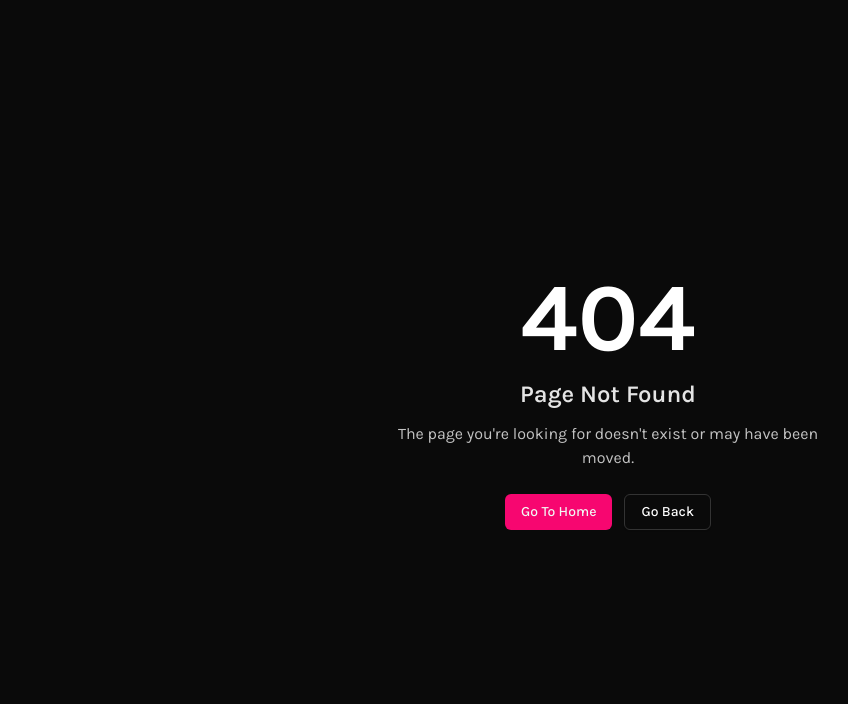
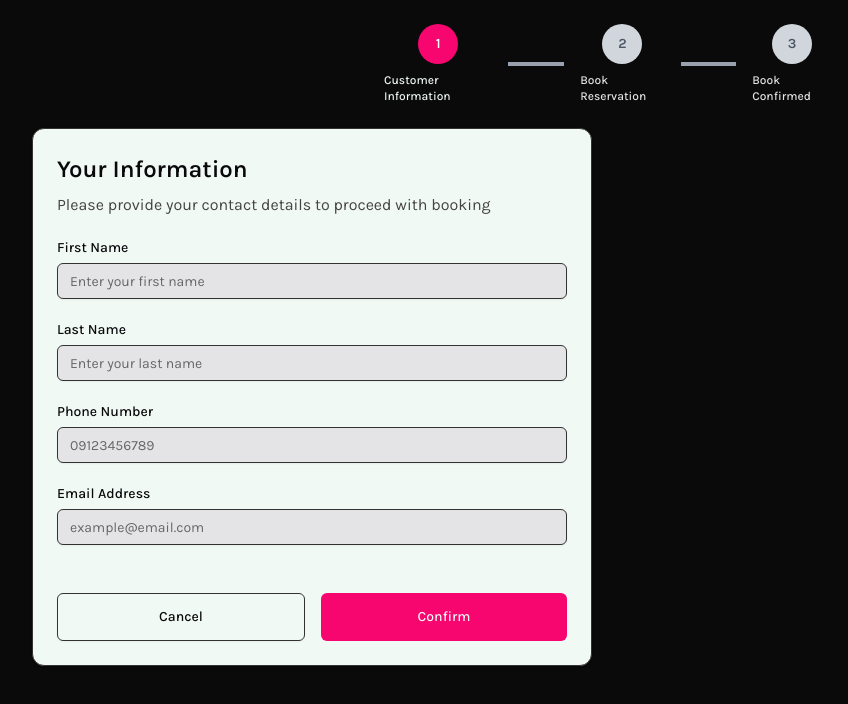
Before and after one commit to Infosec-Group/TabasOnLock-Web-App, a React (Vite) app in the folder frontend/: page /booking in a window 1280 px wide. Before the commit this address had no page. Shown: the top 704 px of the page, without its empty margins (32-880 px from the left). Built offline with nearby package versions, Linux system fonts and the light colour scheme; a web font is replaced by a local one.

Commit message:
Added UserInformation

```diff
--- a/frontend/jsconfig.json
+++ b/frontend/jsconfig.json
@@ -1,7 +1,7 @@
 {
   "compilerOptions": {
     "paths": {
-      "@/*": ["./*"]
+      "@/*": ["./src/*"]
     }
   }
 }
--- a/frontend/package.json
+++ b/frontend/package.json
@@ -10,6 +10,8 @@
     "preview": "vite preview"
   },
   "dependencies": {
+    "@hookform/resolvers": "^5.2.2",
+    "@radix-ui/react-label": "^2.1.8",
     "@radix-ui/react-slot": "^1.2.4",
     "@tailwindcss/vite": "^4.1.17",
     "@tanstack/react-query": "^5.90.11",
--- a/frontend/src/App.jsx
+++ b/frontend/src/App.jsx
@@ -5,6 +5,7 @@ import { QueryClientProvider } from "@tanstack/react-query";
 import { queryClient } from "./lib/queryClient";
 import StylistSelection from "./pages/StylistSelection";
 import AppLayout from "./components/AppLayout";
+import BookingPage from "./pages/BookingPage";
 
 export default function App() {
   const router = createBrowserRouter([
@@ -14,6 +15,7 @@ export default function App() {
       element: <AppLayout />,
       children: [
         { path: "stylists", element: <StylistSelection /> },
+        { path: "booking", element: <BookingPage /> },
       ]
     },
     { path: "*", element: <NotFound /> },
--- a/frontend/src/components/UserInformation.jsx
+++ /dev/null
@@ -1,21 +0,0 @@
-import ProgressBar from "./ProgressBar"
-import { Card, CardHeader, CardTitle } from "./ui/card"
-
-export const UserInformation = () => {
-  return (
-    <div className="max-w-6xl mx-auto">
-      <ProgressBar />
-
-      <div className="grid grid-cols-1 lg:grid-cols-2 gap-8">
-        {/* Left Side - Customer Information Form */}
-        <div>
-          <Card>
-            <CardHeader>
-              <CardTitle className="text-2xl">Your Information</CardTitle>
-            </CardHeader>
-          </Card>
-        </div>
-      </div>
-    </div>
-  )
-}
--- /dev/null
+++ b/frontend/src/components/UserInformation/UserInformation.jsx
@@ -0,0 +1,41 @@
+import ProgressBar from "../ProgressBar"
+import { Button } from "../ui/button"
+import { Card, CardContent, CardHeader, CardTitle } from "../ui/card"
+import { UserInformationForm } from "./UserInformationForm"
+
+export default function UserInformation() {
+  return (
+    <div className="max-w-6xl mx-auto">
+      <ProgressBar />
+
+      <div className="grid grid-cols-1 lg:grid-cols-2 gap-8">
+        {/* Left Side - Customer Information Form */}
+        <div>
+          <Card>
+            <CardHeader>
+              <CardTitle className="text-2xl">Your Information</CardTitle>
+              <p className="text-dark-secondary-fg">Please provide your contact details to proceed with booking</p>
+            </CardHeader>
+            <CardContent className="space-y-6">
+              <UserInformationForm />
+
+              <div className="flex space-x-4 pt-6">
+                <Button
+                  variant="outline"
+                  className="flex-1 h-12"
+                >
+                  Cancel
+                </Button>
+                <Button className="flex-1 h-12">
+                  Confirm
+                </Button>
+              </div>
+            </CardContent>
+          </Card>
+        </div>
+
+        {/* Right Side - Stylist Information */}
+      </div>
+    </div>
+  )
+}
--- /dev/null
+++ b/frontend/src/components/UserInformation/UserInformationForm.jsx
@@ -0,0 +1,115 @@
+import { useForm } from "react-hook-form"
+import { yupResolver } from "@hookform/resolvers/yup";
+import { Label } from "../ui/label"
+import { userInfoSchema } from "../../schemas/schemas";
+import { Input } from "../ui/input";
+
+export const UserInformationForm = () => {
+  const {
+    register,
+    handleSubmit,
+    formState: { errors },
+    reset,
+  } = useForm({
+    resolver: yupResolver(userInfoSchema),
+    defaultValues: {
+      first_name: "",
+      last_name: "",
+      phone_number: "",
+      email: "",
+    }
+  });
+
+  const onSubmit = async (userData) => {
+    // Refactor once backend is finish
+
+    console.log("Submitted:", userData);
+    await new Promise((resolve) => setTimeout(resolve, 500));
+
+    reset();
+  }
+
+  return (
+    <>
+      <div className="space-y-2">
+        <Label htmlFor="first_name" className="flex items-center font-medium">
+          First Name
+        </Label>
+        <Input
+          {...register("first_name")}
+          id="first_name"
+          type="text"
+          placeholder="Enter your first name"
+          className={`bg-input ${
+            errors.first_name ? "border-destructive" : ""
+          }`}
+        />
+        {errors.job_name && (
+          <span className="text-sm text-destructive">
+            {errors.first_name.message}
+          </span>
+        )}
+      </div>
+
+      <div className="space-y-2">
+        <Label htmlFor="last_name" className="flex items-center font-medium">
+          Last Name
+        </Label>
+        <Input
+          {...register("last_name")}
+          id="last_name"
+          type="text"
+          placeholder="Enter your last name"
+          className={`bg-input ${
+            errors.last_name ? "border-destructive" : ""
+          }`}
+        />
+        {errors.job_name && (
+          <span className="text-sm text-destructive">
+            {errors.last_name.message}
+          </span>
+        )}
+      </div>
+
+      <div className="space-y-2">
+        <Label htmlFor="phone_number" className="flex items-center font-medium">
+          Phone Number
+        </Label>
+        <Input
+          {...register("phone_number")}
+          id="phone_number"
+          type="tel"
+          placeholder="09123456789"
+          className={`bg-input ${
+            errors.phone_number ? "border-destructive" : ""
+          }`}
+        />
+        {errors.job_name && (
+          <span className="text-sm text-destructive">
+            {errors.phone_number.message}
+          </span>
+        )}
+      </div>
+
+      <div className="space-y-2">
+        <Label htmlFor="email" className="flex items-center font-medium">
+          Email Address
+        </Label>
+        <Input
+          {...register("email")}
+          id="email"
+          type="email"
+          placeholder="example@email.com"
+          className={`bg-input ${
+            errors.email ? "border-destructive" : ""
+          }`}
+        />
+        {errors.job_name && (
+          <span className="text-sm text-destructive">
+            {errors.email.message}
+          </span>
+        )}
+      </div>
+    </>
+  );
+}
--- a/frontend/src/components/ui/button.jsx
+++ b/frontend/src/components/ui/button.jsx
@@ -9,7 +9,7 @@ const buttonVariants = cva(
   {
     variants: {
       variant: {
-        default: "bg-primary text-primary-foreground hover:bg-primary/90",
+        default: "bg-primary text-primary-foreground hover:bg-primary/80",
         destructive:
           "bg-destructive text-white hover:bg-destructive/90 focus-visible:ring-destructive/20 dark:focus-visible:ring-destructive/40 dark:bg-destructive/60",
         outline:
--- /dev/null
+++ b/frontend/src/components/ui/input.jsx
@@ -0,0 +1,24 @@
+import * as React from "react"
+
+import { cn } from "/src/lib/utils"
+
+function Input({
+  className,
+  type,
+  ...props
+}) {
+  return (
+    <input
+      type={type}
+      data-slot="input"
+      className={cn(
+        "file:text-foreground placeholder:text-dark-muted-fg selection:bg-primary selection:text-primary-foreground dark:bg-input/30 border-border h-9 w-full min-w-0 rounded-md border bg-transparent px-3 py-1 text-base shadow-xs transition-[color,box-shadow] outline-none file:inline-flex file:h-7 file:border-0 file:bg-transparent file:text-sm file:font-medium disabled:pointer-events-none disabled:cursor-not-allowed disabled:opacity-50 md:text-sm",
+        "focus-visible:border-primary focus-visible:ring-primary/50 focus-visible:ring-[1px]",
+        "aria-invalid:ring-destructive/20 dark:aria-invalid:ring-destructive/40 aria-invalid:border-destructive",
+        className
+      )}
+      {...props} />
+  );
+}
+
+export { Input }
--- /dev/null
+++ b/frontend/src/components/ui/label.jsx
@@ -0,0 +1,21 @@
+import * as React from "react"
+import * as LabelPrimitive from "@radix-ui/react-label"
+
+import { cn } from "/src/lib/utils"
+
+function Label({
+  className,
+  ...props
+}) {
+  return (
+    <LabelPrimitive.Root
+      data-slot="label"
+      className={cn(
+        "flex items-center gap-2 text-sm leading-none font-medium select-none group-data-[disabled=true]:pointer-events-none group-data-[disabled=true]:opacity-50 peer-disabled:cursor-not-allowed peer-disabled:opacity-50",
+        className
+      )}
+      {...props} />
+  );
+}
+
+export { Label }
--- /dev/null
+++ b/frontend/src/pages/BookingPage.jsx
@@ -0,0 +1,9 @@
+import UserInformation from "@/components/UserInformation/UserInformation";
+
+export default function BookingPage() {
+  return (
+    <div>
+      <UserInformation />
+    </div>
+  )
+}
```
Also changed, not shown: 1 other file (tests, documents, lock files or other folders).
